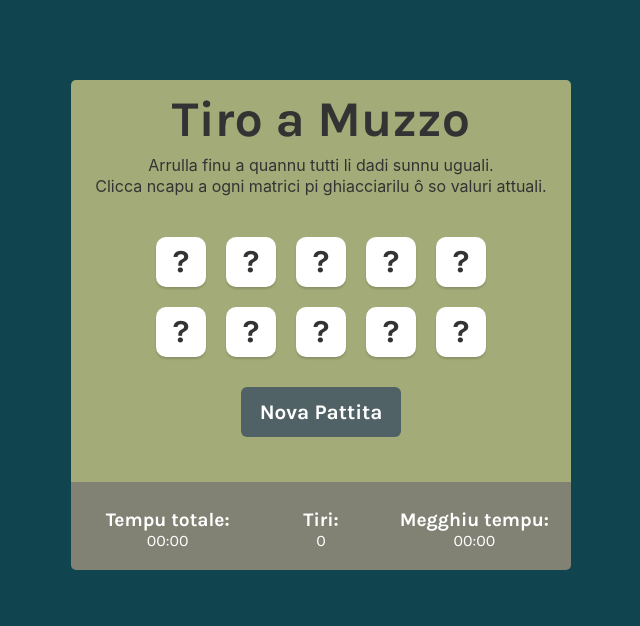
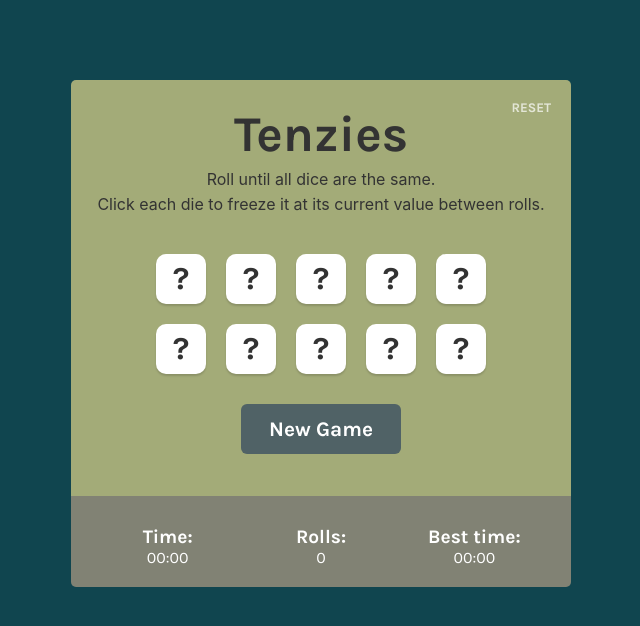
Before and after one commit to micalux/tenzies-app, a React (Vite) app: page / in a window 1280 px wide. Shown: the top 626 px of the page, without its empty margins (319-959 px from the left). Built offline with nearby package versions, Linux system fonts and the light colour scheme.

Commit message:
various changes

```diff
--- a/src/App.jsx
+++ b/src/App.jsx
@@ -1,12 +1,24 @@
 import React from "react"
 import Die from "./components/Die"
-import {nanoid} from "nanoid"
+import { nanoid } from "nanoid"
 import Confetti from "./components/Confetti"
+import Cat from "./components/Cat"
+import {
+    title,
+    instructionsFirst,
+    instructionsSecond,
+    buttonOne,
+    buttonTwo,
+    time,
+    rollsNumber,
+    bestTime,
+} from "./Text"
+
 
 export default function App() {
 
     const [isStarted, setIsStarted] = React.useState(false)
-    const [dice, setDice] = React.useState(allNewDice())
+    const [dice, setDice] = React.useState(initialDice())
     const [tenzies, setTenzies] = React.useState(false)
     const [rolls, setRolls] = React.useState(0)
 
@@ -22,12 +34,12 @@ export default function App() {
 
     function formatTime() {
         if (timerActive) {
-            const totalSeconds = Math.floor(timeElapsed / 1000).toString().padStart(2, '0')
+            const totalSeconds = Math.floor(timeElapsed / 1000)
             const minutes = Math.floor(totalSeconds / 60).toString().padStart(2, '0')
-            const seconds = totalSeconds % 60
+            const seconds = (totalSeconds % 60).toString().padStart(2, '0')
             return `${minutes}:${seconds}`
         } else {
-            return 0
+            return '00:00'
         }
     }
 
@@ -58,20 +70,20 @@ export default function App() {
         }
     }, [dice])
 
-    function generateNewDie() {
-        if (isStarted) {
+    function generateNewDie(value = Math.ceil(Math.random() * 6)) {
         return {
-                value: Math.ceil(Math.random() * 6),
-                isHeld: false,
-                id: nanoid()
-            }
-        } else {
-            return {
-                value: '?',
+            value: value,
             isHeld: false,
             id: nanoid()
         }
     }
+
+    function initialDice() {
+        const newDice = []
+        for (let i = 0; i < 10; i++) {
+            newDice.push(generateNewDie('?'))
+        }
+        return newDice
     }
 
     function allNewDice() {
@@ -102,17 +114,22 @@ export default function App() {
     function startNewGame() {
         setIsStarted(true)
         setTenzies(false)
-        setDice(allNewDice())
         setStartTime(Date.now())
         setRolls(0)
         setTimerActive(true)
         setTimeElapsed(0)
+        setDice(allNewDice())
+    }
+
+    function tenziesTrue() {
+        setTenzies(true)
     }
 
 function reset() {
     setTimerActive(false)
     setRolls(0)
     setIsStarted(false)
+    setDice(initialDice())
 }
 
     function holdDice(id) {
@@ -136,19 +153,19 @@ export default function App() {
 
     return (
         <main>
-            {tenzies && <Confetti />}
-            {/* <h5 className="reset" onClick={reset}>RESET</h5> */}
-            <h1 className="title">Tiro a Muzzo</h1>
-            <p className="instructions">Arrulla finu a quannu tutti li dadi sunnu uguali.<br/>
-                Clicca ncapu a ogni matrici pi ghiacciarilu ô so valuri attuali.</p>
+            {tenzies && <Cat />}
+            <h5 className="reset" onClick={tenziesTrue}>RESET</h5>
+            <h1 className="title">{title}</h1>
+            <p className="instructions">{instructionsFirst}</p>
+            <p className="instructions">{instructionsSecond}</p>
             <div className="dice-container">
                 {diceElements}
             </div>
-            <button className="roll-dice" onClick={handleClick}>{!isStarted || tenzies ? 'Nova Pattita' : 'Arrulla'}</button>
+            <button className="roll-dice" onClick={handleClick}>{!isStarted || tenzies ? buttonOne : buttonTwo}</button>
             <div className="game-data">
-                <p><span className="bold">Tempu totale: </span>{timerActive ? formatTime() : '00:00'}</p>
-                <p><span className="bold">Tiri: <br/></span>{rolls}</p>
-                <p><span className="bold">Megghiu tempu: </span>00:00</p>
+                <p><span className="bold">{time}</span><br/>{timerActive ? formatTime() : '00:00'}</p>
+                <p><span className="bold">{rollsNumber} <br/></span>{rolls}</p>
+                <p><span className="bold">{bestTime} </span><br/>00:00</p>
             </div>
         </main>
     )
--- /dev/null
+++ b/src/Text.js
@@ -0,0 +1,26 @@
+export const title = 'Tenzies'
+export const instructionsFirst = 'Roll until all dice are the same.'
+export const instructionsSecond = ' Click each die to freeze it at its current value between rolls.'
+export const buttonOne = 'New Game'
+export const buttonTwo = 'Roll'
+export const time = 'Time:'
+export const rollsNumber = 'Rolls:'
+export const bestTime = 'Best time:'
+
+
+
+
+// p className="instructions">Arrulla finu a quannu tutti li dadi sunnu uguali.<br/>
+//                 Clicca ncapu a ogni matrici pi ghiacciarilu ô so valuri attuali.</p>
+//             <div className="dice-container">
+//                 {diceElements}
+//             </div>
+//             <button className="roll-dice" onClick={handleClick}>{!isStarted || tenzies ? 'Nova Pattita' : 'Arrulla'}</button>
+//             <div className="game-data">
+//                 <p><span className="bold">Tempu totale: </span>{timerActive ? formatTime() : '00:00'}</p>
+//                 <p><span className="bold">Tiri: <br/></span>{rolls}</p>
+//                 <p><span className="bold">Megghiu tempu: </span>00:00</p>
+//             </div>
+//         </main>
+//     )
+// }
--- /dev/null
+++ b/src/components/Cat.css
@@ -0,0 +1,19 @@
+.cat {
+    position: absolute;
+    top: 30%;
+    left: -400px; /* Start just outside the left edge */
+    width: 700px;
+    padding-bottom: calc(400 / 700 * 100%); /* Maintain aspect ratio */
+    background-image: url('src/imgs/lucy.png'); /* Use your cat image */
+    background-size: contain; /* Ensure the entire image is visible */
+    background-repeat: no-repeat; /* Ensure no repeat */
+    animation: moveCat 7s linear forwards;}
+
+@keyframes moveCat {
+    0% {
+        left: -700px; /* Start just outside the left edge */
+    }
+    100% {
+        left: calc(100% + 700px); /* Move just outside the right edge */
+    }
+}
--- /dev/null
+++ b/src/components/Cat.jsx
@@ -0,0 +1,6 @@
+import React from "react";
+import "./Cat.css";
+
+export default function Cat() {
+    return <div className="cat"></div>;
+}
--- a/src/index.css
+++ b/src/index.css
@@ -21,6 +21,11 @@ main {
   flex-direction: column;
   justify-content: space-around;
   align-items: center;
+
+  position: relative;
+  overflow: hidden;
+  width: 100%;
+  height: 100%;
 }
 
 .title {
@@ -33,17 +38,18 @@ main {
 .instructions {
   font-family: 'Inter', sans-serif;
   font-weight: 400;
-  margin-top: 0.4em;
-  margin-bottom: 2.5em;
+  margin: 0;
+  margin-top: 0.3em;
+  /* margin-bottom: 2.5em; */
   text-align: center;
-  line-height: 1.3;
+  /* line-height: 1.3; */
 }
 
 .dice-container {
   display: grid;
   grid-template: auto auto / repeat(5, 1fr);
   gap: 20px;
-  /* margin-top: 20px; */
+  margin-top: 40px;
   margin-bottom: 30px;
 }
 
```
Also changed, not shown: src/imgs/lucy.png (added). Lines whose indentation alone changed are shown as unchanged.
